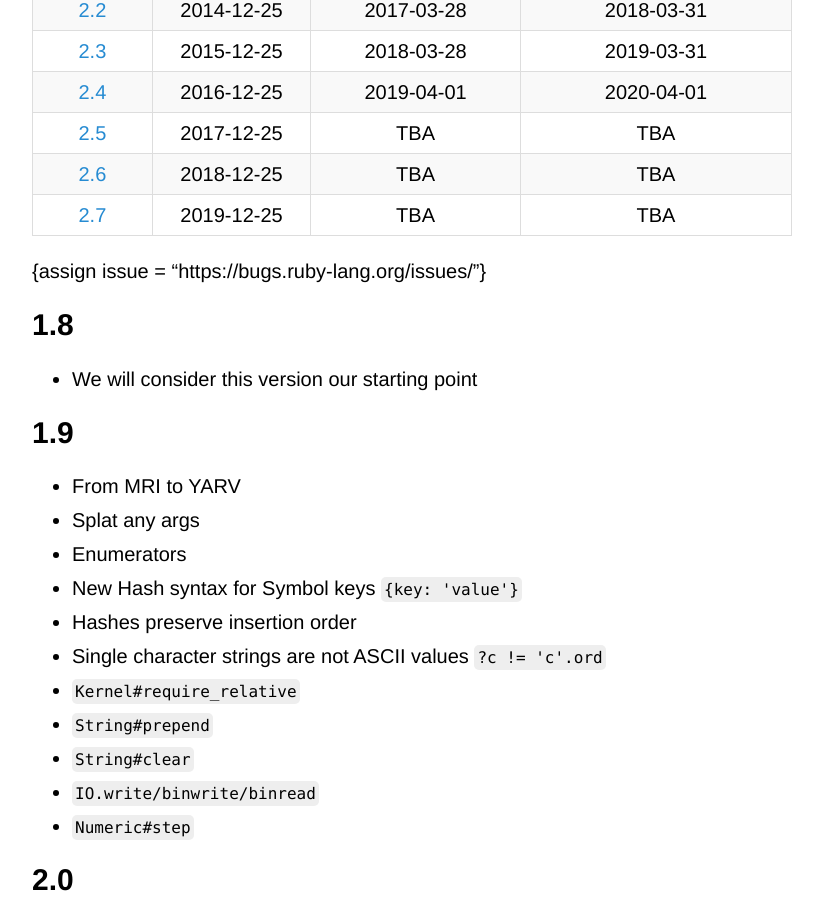
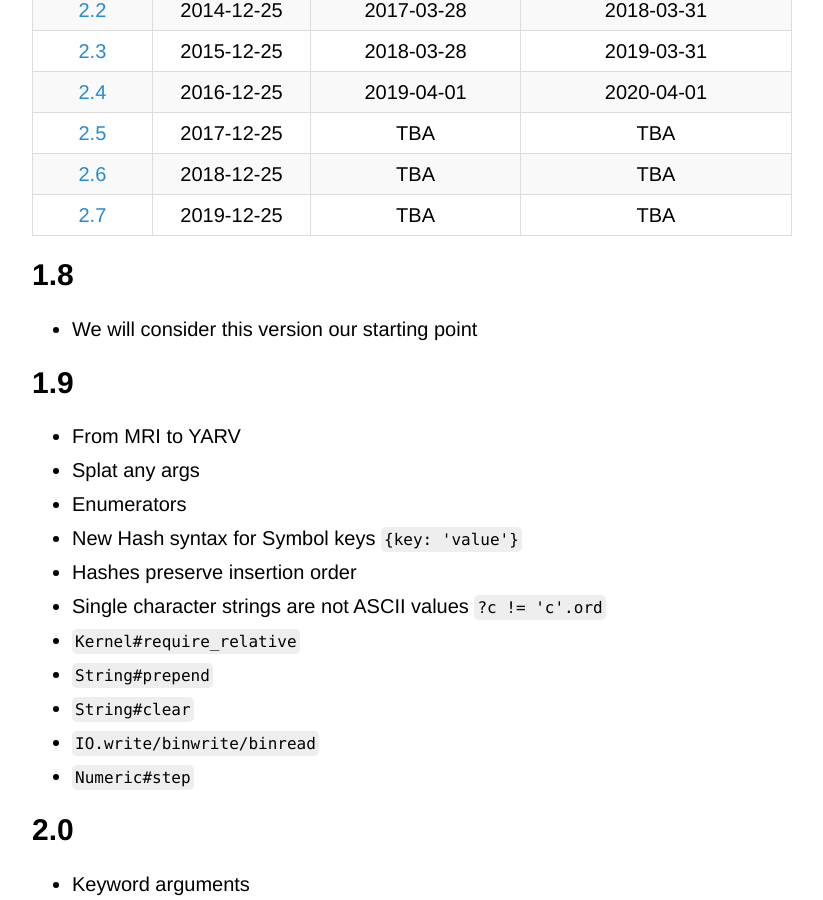
Before and after one commit to Maumagnaguagno/maumagnaguagno.github.io, a Jekyll site: the page built from ruby-versions.md, in a window 1280 px wide and 900 px high, scrolled down 418 px. Shown: the whole window, without its empty margins (228-1051 px from the left). Built offline with Jekyll 4.4.1, drawn with Linux system fonts in a browser that asks for light colours; our own code applies the rules of GitHub Pages for plain Markdown files.

Commit message:
Fix Liquid tags in Ruby Versions assign

```diff
--- a/ruby-versions.md
+++ b/ruby-versions.md
@@ -21,7 +21,7 @@ This is a reminder of how Ruby evolved through time.
 [2.6](#26) | 2018-12-25 | TBA            | TBA
 [2.7](#27) | 2019-12-25 | TBA            | TBA
 
-{assign issue = "https://bugs.ruby-lang.org/issues/"}
+{% assign issue = "https://bugs.ruby-lang.org/issues/" %}
 
 ## 1.8
 - We will consider this version our starting point
```
